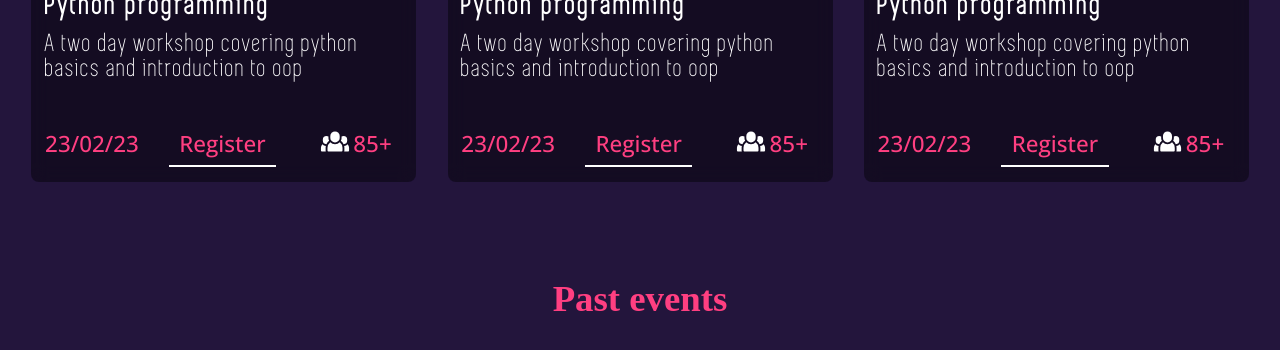
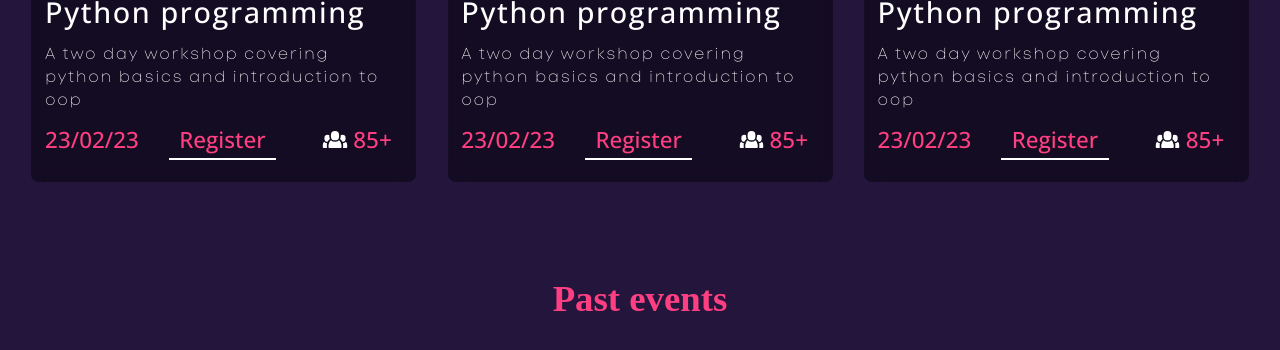
Before and after one commit to sreyas40/CodeX, a plain HTML site: page events.html in a window 1280 px wide. Shown: the part 626-976 px from the top of the page. Drawn offline with nearby package versions, Linux system fonts and the light colour scheme; a web font is replaced by a local one.

Commit message:
ui changes

```diff
--- a/events.html
+++ b/events.html
@@ -56,7 +56,7 @@
             </div>
             <div class="event_stats">
                 <div>23/02/23</div>
-                <button class="event_reg">Register</button>
+                <a href="#"><button class="event_reg">Register</button></a>
                 <div class="students_count"><img class="event_stat_icon" src="icons/audience.svg"
                         alt="total participants">
                     <div>85+</div>
@@ -75,7 +75,7 @@
             </div>
             <div class="event_stats">
                 <div>23/02/23</div>
-                <button class="event_reg">Register</button>
+                <a href="#"><button class="event_reg">Register</button></a>
                 <div class="students_count"><img class="event_stat_icon" src="icons/audience.svg"
                         alt="total participants">
                     <div>85+</div>
@@ -93,7 +93,7 @@
             </div>
             <div class="event_stats">
                 <div>23/02/23</div>
-                <button class="event_reg">Register</button>
+                <a href="#"><button class="event_reg">Register</button></a>
                 <div class="students_count"><img class="event_stat_icon" src="icons/audience.svg"
                         alt="total participants">
                     <div>85+</div>
--- a/fonts/font.css
+++ b/fonts/font.css
@@ -5,6 +5,13 @@
     font-style: normal;
     font-weight: normal;
     src: local('Simplifica'), url('SIMPLIFICA Typeface.woff') format('woff');
+}
+
+@font-face {
+    font-family: 'CodeNext-Trial-Thin';
+    font-style: normal;
+    font-weight: normal;
+    src: local('CodeNext-Trial-Thin'), url('CodeNext-Trial-Thin.woff') format('woff');
 }
 
 @font-face {
--- a/styles/events.css
+++ b/styles/events.css
@@ -40,19 +40,23 @@ h2 {
 }
 
 h3 {
-    font-family: 'Simplifica';
-    letter-spacing: .2rem;
-    font-weight: 800;
-    font-size: clamp(1.8rem,2vw,2.2rem);
+    /* font-family: 'CodeNext-Trial-Thin'; */
+        font-weight: normal;
+    /* font-family: 'Simplifica'; */
+    letter-spacing: .1rem;
+    /* font-weight: 800; */
+    font-size: clamp(1.8rem, 2vw, 1.8rem);
     margin: 0;
     padding: 2%;
     box-sizing: border-box;
 }
 
 .description {
-    font-family: 'Simplifica';
-    font-size: clamp(1.5rem, 2vw, 1.7rem);
-    font-weight: 500;
+    /* font-family: 'Simplifica'; */
+    font-family: 'CodeNext-Trial-Thin';
+    font-weight: 100;
+    /* font-size: clamp(1.5rem, 2vw, 1.7rem); */
+    /* font-weight: 500; */
     letter-spacing: 0.1rem;
     margin: 1% 0;
     box-sizing: border-box;
@@ -88,6 +92,7 @@ h3 {
 .event_stat_icon {
     position: relative;
     bottom: -.25rem;
+    height: 85%;
 }
 
 .event_intro {
@@ -109,14 +114,48 @@ h3 {
     margin: 3% 0;
 }
 
+a {
+    width: 30%;
+}
+
 .event_reg {
     font-family: inherit;
     font-size: inherit;
     height: 80%;
-    width: 30%;
+    width: 100%;
     background-color: transparent;
     color: #FF3F81;
     border: none;
     outline: none;
-    border-bottom: solid 2px white;
+    cursor: pointer;
+    position: relative;
+    isolation: isolate;
+    overflow: hidden;
+    padding: 5%;
 }
+
+.event_reg::after {
+    content: '';
+    background-color: #90EE90;
+    left: -100%;
+    bottom: 0px;
+    position: absolute;
+    width: 100%;
+    height: 2px;
+    transition: left 500ms;
+    z-index: 1;
+}
+
+.event_reg::before {
+    content: '';
+    background-color: white;
+    left: 0%;
+    bottom: 0px;
+    position: absolute;
+    width: 100%;
+    height: 2px;
+}
+
+.event_reg:hover::after {
+    left: 0;
+}
--- a/styles/style.css
+++ b/styles/style.css
@@ -2,8 +2,11 @@
     display: none;
 }
 
-html {
+html,body {
     overflow-x: hidden;
+    user-select: none;
+    -moz-user-select: none;
+    -webkit-user-select: none;
 }
 
 body {
@@ -17,7 +20,6 @@ body {
     display: flex;
     flex-direction: column;
     align-items: center;
-    /* background: url("../images/background.svg"); */
     background-color: #23153c;
     color: #FF3F81;
 }
@@ -81,6 +83,8 @@ a {
 }
 
 .intro>h1 {
+font-family: 'Open Sans', sans-serif;
+    font-weight: 100;
     margin-bottom: 1%;
     padding: 0 0 0 3%;
     font-size: calc(5.5em + 2vw);
@@ -348,7 +352,7 @@ footer {
 }
 
 .footer_contact {
-    width: 40%;
+    width: fit-content;
     display: flex;
     align-items: center;
     padding-left: 2%;
@@ -368,6 +372,7 @@ footer {
 }
 
 .footer_icons {
+    min-width: 40px;
     width: 40px;
     height: auto;
 }
```
Also changed, not shown: index.html (+2 -4 lines), title.js (+9 -7 lines), fonts/CodeNext-Trial-Thin.woff (added), images/background.svg (deleted).
